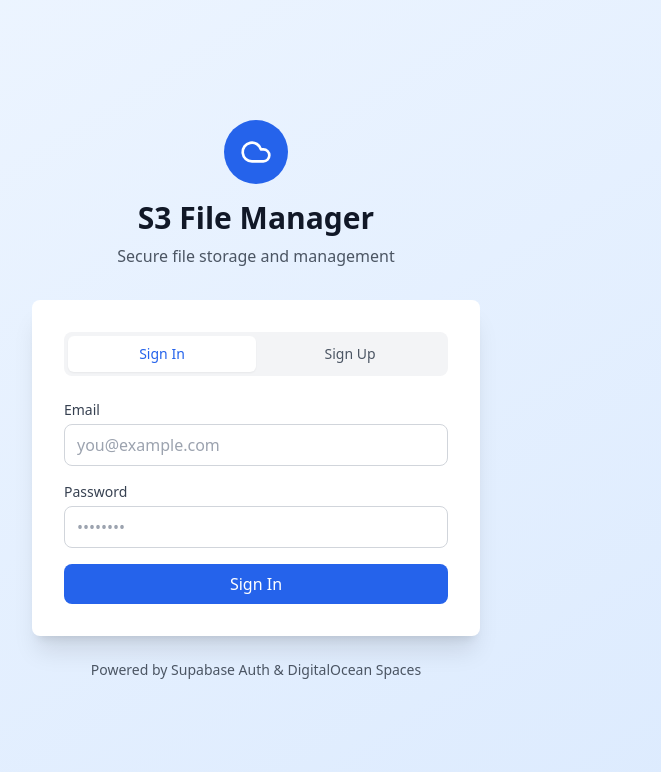
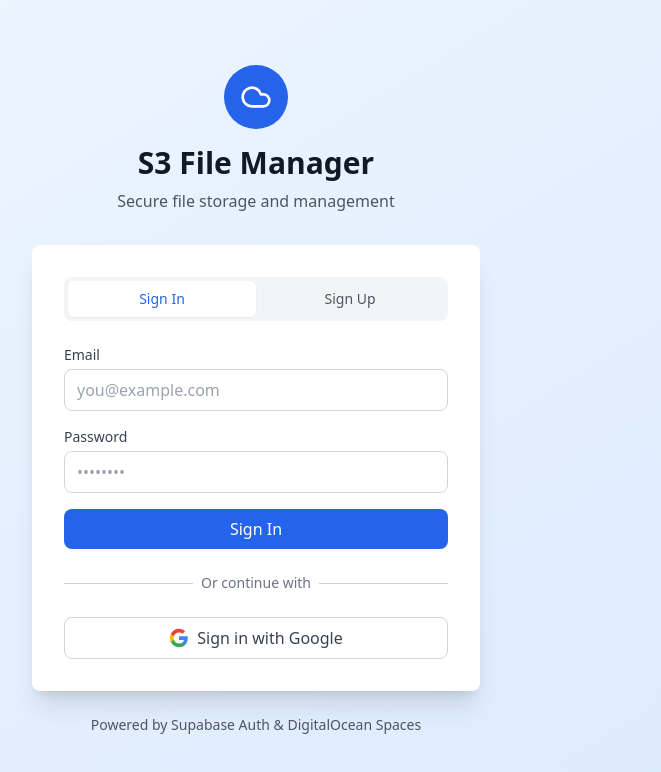
Before and after one commit to oa-labs/arc-ai-digital-ocean, a React (Vite) app in the folder web/: page /login in a window 1280 px wide. Shown: the top 772 px of the page, without its empty margins (384-1045 px from the left). Built offline with nearby package versions, Linux system fonts and the light colour scheme; no server answers.

Commit message:
build(deps): move openai from devDependencies to dependencies
Move OpenAI package from devDependencies to dependencies as it is now required at runtime for the application functionality.

```diff
--- a/web/src/contexts/AuthContext.tsx
+++ b/web/src/contexts/AuthContext.tsx
@@ -8,6 +8,7 @@
   loading: boolean;
   signIn: (email: string, password: string) => Promise<{ error: AuthError | null }>;
   signUp: (email: string, password: string) => Promise<{ error: AuthError | null }>;
+  signInWithGoogle: () => Promise<{ error: AuthError | null }>;
   signOut: () => Promise<void>;
 }
 
@@ -54,6 +55,16 @@
     return { error };
   };
 
+  const signInWithGoogle = async () => {
+    const { error } = await supabase.auth.signInWithOAuth({
+      provider: 'google',
+      options: {
+        redirectTo: `${window.location.origin}/`,
+      },
+    });
+    return { error };
+  };
+
   const signOut = async () => {
     await supabase.auth.signOut();
   };
@@ -64,6 +75,7 @@
     loading,
     signIn,
     signUp,
+    signInWithGoogle,
     signOut,
   };
 
--- a/web/src/pages/Login.tsx
+++ b/web/src/pages/Login.tsx
@@ -9,7 +9,7 @@
   const [isSignUp, setIsSignUp] = useState(false);
   const [loading, setLoading] = useState(false);
   const [error, setError] = useState('');
-  const { signIn, signUp } = useAuth();
+  const { signIn, signUp, signInWithGoogle } = useAuth();
   const navigate = useNavigate();
 
   const handleSubmit = async (e: React.FormEvent) => {
@@ -35,6 +35,24 @@
     } catch (err) {
       setError('An unexpected error occurred');
     } finally {
+      setLoading(false);
+    }
+  };
+
+  const handleGoogleSignIn = async () => {
+    setError('');
+    setLoading(true);
+
+    try {
+      const { error } = await signInWithGoogle();
+      if (error) {
+        setError(error.message);
+        setLoading(false);
+      }
+      // Note: User will be redirected to Google, so we don't set loading to false here
+      // The redirect will happen automatically
+    } catch (err) {
+      setError('An unexpected error occurred');
       setLoading(false);
     }
   };
@@ -140,6 +158,42 @@
             </button>
           </form>
 
+          <div className="relative my-6">
+            <div className="absolute inset-0 flex items-center">
+              <div className="w-full border-t border-gray-300"></div>
+            </div>
+            <div className="relative flex justify-center text-sm">
+              <span className="px-2 bg-white text-gray-500">Or continue with</span>
+            </div>
+          </div>
+
+          <button
+            type="button"
+            onClick={handleGoogleSignIn}
+            disabled={loading}
+            className="w-full py-2 px-4 border border-gray-300 rounded-lg hover:bg-gray-50 transition-colors disabled:opacity-50 disabled:cursor-not-allowed font-medium flex items-center justify-center space-x-2"
+          >
+            <svg className="w-5 h-5" viewBox="0 0 24 24">
+              <path
+                fill="#4285F4"
+                d="M22.56 12.25c0-.78-.07-1.53-.2-2.25H12v4.26h5.92c-.26 1.37-1.04 2.53-2.21 3.31v2.77h3.57c2.08-1.92 3.28-4.74 3.28-8.09z"
+              />
+              <path
+                fill="#34A853"
+                d="M12 23c2.97 0 5.46-.98 7.28-2.66l-3.57-2.77c-.98.66-2.23 1.06-3.71 1.06-2.86 0-5.29-1.93-6.16-4.53H2.18v2.84C3.99 20.53 7.7 23 12 23z"
+              />
+              <path
+                fill="#FBBC05"
+                d="M5.84 14.09c-.22-.66-.35-1.36-.35-2.09s.13-1.43.35-2.09V7.07H2.18C1.43 8.55 1 10.22 1 12s.43 3.45 1.18 4.93l2.85-2.22.81-.62z"
+              />
+              <path
+                fill="#EA4335"
+                d="M12 5.38c1.62 0 3.06.56 4.21 1.64l3.15-3.15C17.45 2.09 14.97 1 12 1 7.7 1 3.99 3.47 2.18 7.07l3.66 2.84c.87-2.6 3.3-4.53 6.16-4.53z"
+              />
+            </svg>
+            <span className="text-gray-700">Sign in with Google</span>
+          </button>
+
           {isSignUp && (
             <p className="mt-4 text-xs text-gray-500 text-center">
               By signing up, you agree to our Terms of Service and Privacy Policy
```
Also changed, not shown: 7 other files (tests, documents, lock files or other folders).
